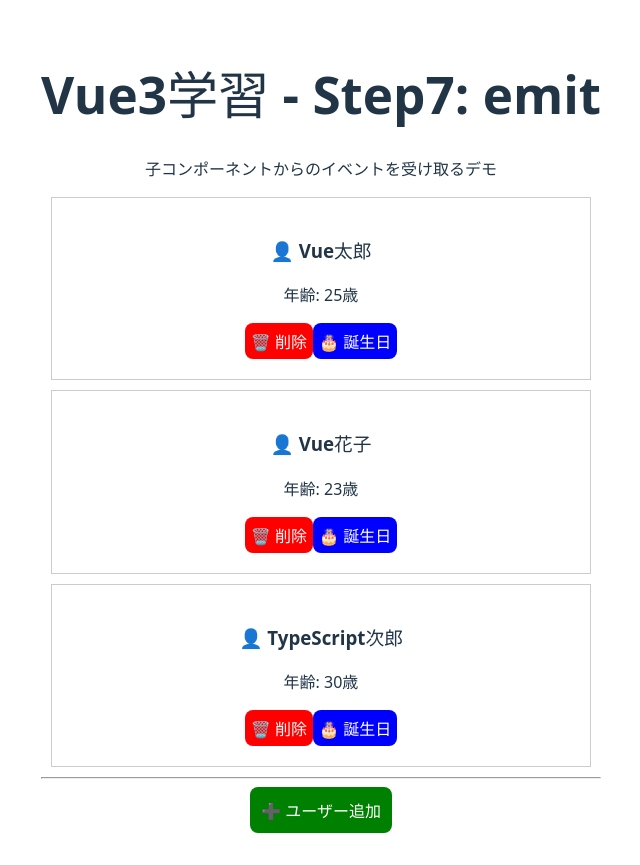
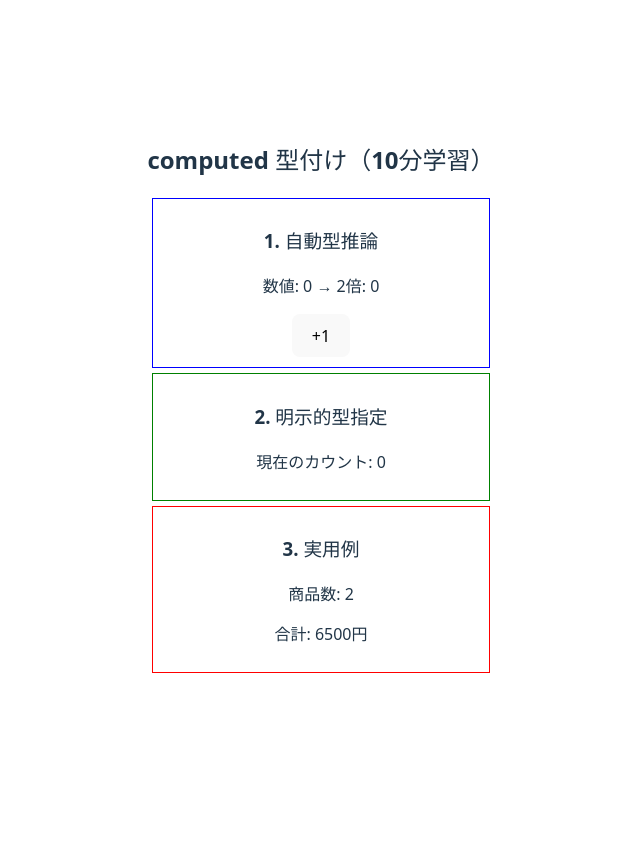
Before and after one commit to sigenogoro/my-vue-app, a Vue app: page / in a window 1280 px wide. Shown: the whole page, without its empty margins (319-959 px from the left). After the commit the page ends 800 px from the top, so only its background shows below. Built offline with nearby package versions, Linux system fonts and the light colour scheme.

Commit message:
computedについて記載

```diff
--- a/src/App.vue
+++ b/src/App.vue
@@ -1,10 +1,10 @@
 <template>
     <div>
-        <step7 />
+        <step8 />
     </div>
 </template>
 
 <script setup lang="ts">
-import step7 from "./components/emit/step7.vue"
+import step8 from "./components/computed/step8.vue"
 
 </script>
--- /dev/null
+++ b/src/components/computed/step8.vue
@@ -0,0 +1,49 @@
+<template>
+    <div>
+        <h2>computed 型付け（10分学習）</h2>
+        <div style="border: 1px solid blue; padding: 10px; margin: 5px;">
+            <h3>1. 自動型推論</h3>
+            <p>数値: {{ count }} → 2倍: {{ doubleCount }}</p>
+            <button @click="count++">+1</button>
+        </div>
+        <!-- 明示的型指定 -->
+        <div style="border: 1px solid green; padding: 10px; margin: 5px;">
+            <h3>2. 明示的型指定</h3>
+            <p>{{ message }}</p>
+        </div>
+
+        <!-- 実用例 -->
+        <div style="border: 1px solid red; padding: 10px; margin: 5px;">
+            <h3>3. 実用例</h3>
+            <p>商品数: {{ products.length }}</p>
+            <p>合計: {{ totalPrice }}円</p>
+        </div>
+    </div>
+</template>
+
+<script setup lang="ts">
+import { reactive, computed } from 'vue'
+
+// 1, 自動型推論
+const count = 0
+const doubleCount = computed(() => count * 2)
+
+const message = computed<string>(() => {
+    return `現在のカウント: ${count}`
+})
+
+interface Products {
+    name: string,
+    price: number
+}
+
+const products = reactive<Products[]>([
+    { name: 'Vue本', price: 3000 },
+    { name: 'TS本', price: 3500 }
+])
+
+const totalPrice = computed(() => {
+    return products.reduce((sum, p) => sum + p.price, 0)
+})
+
+</script>
```
